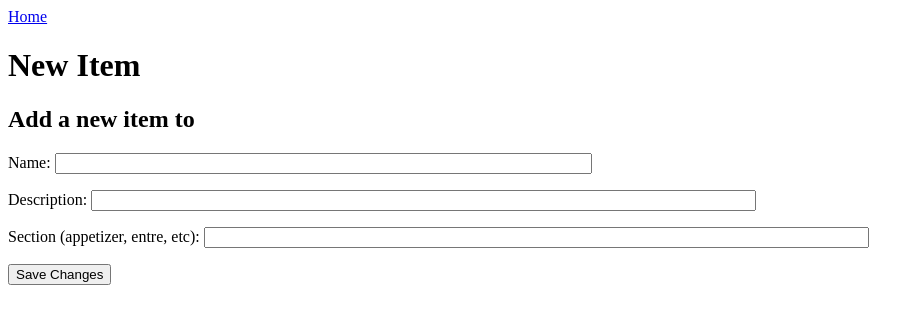
After one commit to gardoroman/menuscript, a Flask app: page /new_item/1 in a window 1280 px wide. The commit adds this page. Shown: the top 324 px of the page, without its empty margins (0-924 px from the left). Run offline with Flask 2, Linux system fonts and the light colour scheme.

Commit message:
Forms now update Store, Menu, and Items

```diff
--- a/app/forms.py
+++ b/app/forms.py
@@ -12,9 +12,13 @@ class StoreForm(Form):
     closing_time = StringField('closing_time', validators=[Length(min=0,max=15)])
 
 
-    # store_name = db.Column(db.String(64), index=True, unique=True)
-    # address = db.Column(db.String(200), index=True, unique=True)
-    # phone = db.Column(db.String(15))
-    # cuisine_type = db.Column(db.String(50))
-    # opening_time = db.Column(db.String(15))
-    # closing_time = db.Column(db.String(15))
+class MenuForm(Form):
+    category = StringField('cuisine_type', validators=[Length(min=0,max=80)])
+    # gave the RadioField the old college try :(
+    # category = RadioField('Label', choices=[('1','Breakfast'),
+    #                      ('2','Lunch'),('3','Dinner')])
+
+class ItemForm(Form):
+    item_name = StringField('item_name', validators=[DataRequired()])
+    description = StringField('description', validators=[DataRequired()])
+    section =  StringField('section', validators=[DataRequired()])
--- a/app/templates/menu.html
+++ b/app/templates/menu.html
@@ -3,7 +3,7 @@
 {% block content %}
   <h1 class="page-title">Menu Page</h1>
   <div class="menu">
-    <h2>Details for {{ store.name}}'s {{ menu.category }} menu</h2>
+    <h2>Details for {{ store.store_name}}'s {{ menu.category }} menu</h2>
       {% if menu.items %}
       {% for item in menu.items%}
       <h2 class="detail-header">Details for {{ item.item_name}}</h2>
@@ -11,5 +11,6 @@
         <div><p class="details">description: {{ item.description }}</p></div>
       {% endfor %}
       {% endif %}
+      <h3> <a href="{{ url_for('new_item', menu_id=menu.id) }}"> Add new item to the {{ menu.category }} menu</h3>
   </div>
 {% endblock %}
--- /dev/null
+++ b/app/templates/new_item.html
@@ -0,0 +1,18 @@
+{% extends "base.html" %}
+
+{% block content %}
+  <h1 class="page-title">New Item</h1>
+  <h2>Add a new item to </h2>
+  <div class="form">
+    <form class="new-item-form" name="new_item" method="post">
+      {{ form.hidden_tag() }}
+      <p>Name: {{ form.item_name(size=64)}}
+      </p>
+      <p>Description: {{ form.description(size=80)}}
+      </p>
+      <p>Section (appetizer, entre, etc): {{ form.section(size=80)}}
+      </p>
+      <p><input type="submit" value="Save Changes"</p>
+    </form>
+  </div>
+{% endblock %}
--- a/app/templates/store.html
+++ b/app/templates/store.html
@@ -3,7 +3,7 @@
 {% block content %}
   <h1 class="page-title">Store Page</h1>
   <div class="stores">
-    <h2 class="detail-header">Details for {{ store.name}}</h2>
+    <h2 class="detail-header">Details for {{ store.store_name}}</h2>
       <div><p class="details">address: {{ store.address }}</p></div>
       <div><p class="details">phone: {{ store.phone }} </p></div>
       <div><p class="details">cuisine: {{ store.cuisine_type  }}</p></div>
@@ -14,5 +14,6 @@
       <h2> <a href="{{ url_for('menu', menu_id=menu.id) }}"> {{ menu.category }} menu</h2>
       {% endfor %}
       {% endif %}
+      <h2> <a href="{{ url_for('new_menu', store_id=store.id) }}">Add a new menu</h2>
   </div>
 {% endblock %}
--- a/app/views.py
+++ b/app/views.py
@@ -3,7 +3,7 @@ from app import app, db
 from .models import Store, Menu, Item
 from wtforms import StringField
 from wtforms.validators import DataRequired
-from .forms import StoreForm
+from .forms import StoreForm, MenuForm, ItemForm
 
 # view for all stores
 @app.route('/')
@@ -30,17 +30,41 @@ def menu(menu_id):
         return redirect(url_for('index'))
     return render_template('menu.html', menu=menu, store=store)
 
-# routes for updating Store
+# route for updating Store
 @app.route('/new_store', methods=['GET', 'POST'])
 def new_store():
     form = StoreForm()
     if form.validate_on_submit():
+        # there has to be a better way to update
         new_store = Store(store_name=request.form['store_name'],
                 address=request.form['address'],phone=request.form['phone'],
                 cuisine_type=request.form['cuisine_type'],opening_time=request.form['opening_time'],
                 closing_time=request.form['closing_time'])
         db.session.add(new_store)
         db.session.commit()
-        return redirect(url_for('store', store=new_store.store_name))
+        return redirect(url_for('store', store_name=new_store.store_name))
+    return render_template('new_store.html', form=form)
 
-    return render_template('new_store.html', form=form)
+@app.route('/new_menu/<int:store_id>', methods=['GET', 'POST'])
+def new_menu(store_id):
+    form = MenuForm()
+    menu = Menu(store_id=store_id)
+    if form.validate_on_submit():
+        menu.category = request.form['category']
+        db.session.add(menu)
+        db.session.commit()
+        return redirect(url_for('menu', menu_id=menu.id))
+    return render_template('new_menu.html', form=form)
+
+@app.route('/new_item/<int:menu_id>', methods=['GET', 'POST'])
+def new_item(menu_id):
+    form = ItemForm()
+    item = Item(menu_id=menu_id)
+    if form.validate_on_submit():
+        item.item_name = request.form['item_name']
+        item.description = request.form['description']
+        item.section = request.form['section']
+        db.session.add(item)
+        db.session.commit()
+        return redirect(url_for('menu', menu_id=menu_id))
+    return render_template('new_item.html', form=form)
```
Also changed, not shown: app/templates/new_menu.html (added, +14 -0 lines), app/templates/new_store.html (+0 -8 lines).
